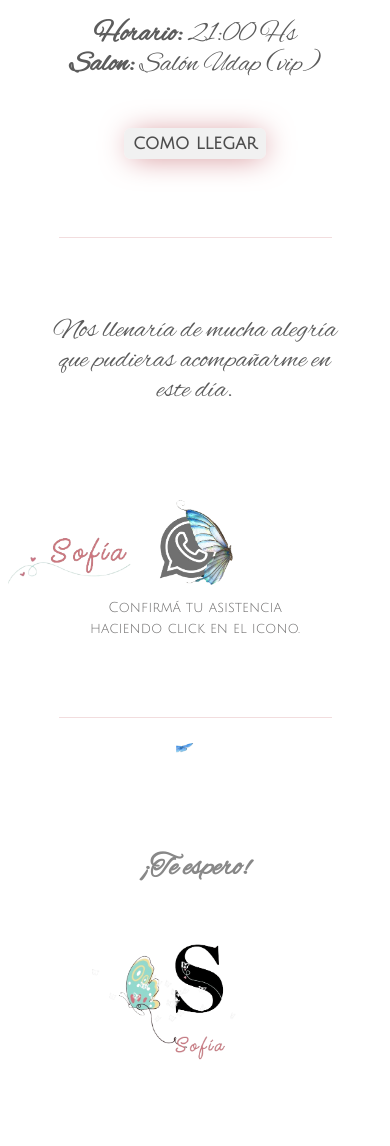
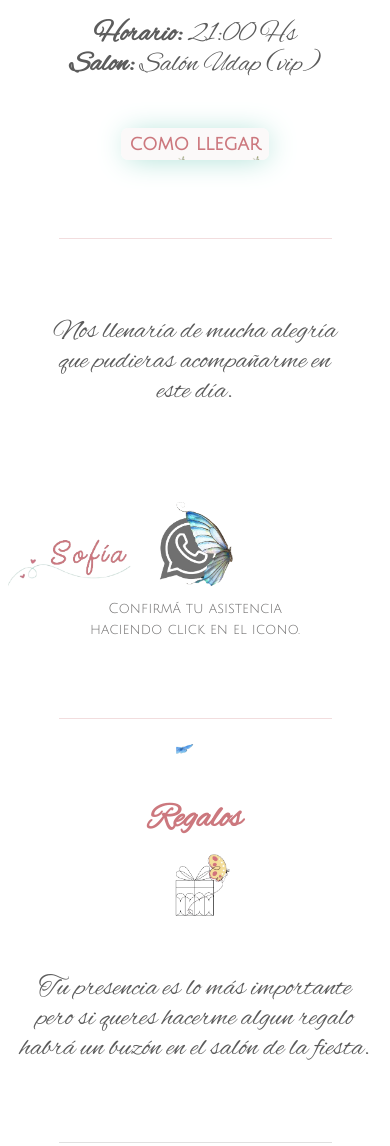
Before and after one commit to Invdigitales/los15deSofi, a plain HTML site: page index.html in a window 390 px wide. Shown: the part 1200-2346 px from the top of the page. Drawn offline with nearby package versions, Linux system fonts and the light colour scheme; some packages are replaced by stand-ins of ours; a script that the page names is missing; a web font is replaced by a local one.

Commit message:
finaltres

```diff
--- a/index.html
+++ b/index.html
@@ -109,7 +109,7 @@
 <p class="parrafo2"><b>Horario:</b> 21:00 Hs <br> <b>Salon:</b> Salón Udap (vip)</p>
 
 <div class="contenedor-mapa">
-  <button class="css-button-arrow--sand" id="btn"><b>como llegar</b></button>
+  <button class="css-button-arrow--sand" id="btn">como llegar</button>
 </div>
 
 <hr class="linea2">
@@ -127,6 +127,17 @@
 <hr class="linea3">
 
   <img class="mari_azul" src="./imagenes/azul.gif" alt=""></a>
+
+
+<p class="parrafo5"><b>Regalos</b> </p>
+<img class="regalos" src="./imagenes/regalos.png" alt="">
+<p class="parrafo6">Tu presencia es lo más importante <br> pero si queres hacerme algun regalo <br> habrá un buzón en el salón de la fiesta.</p>
+
+<hr class="linea4">
+
+
+
+
 
 <h6 class="esperamos"><b>¡Te espero!</b></h6>
 <img class="final" src="./imagenes/final.png" alt="">
--- a/style.css
+++ b/style.css
@@ -116,19 +116,19 @@ margin-left: 68%;
 
   .css-button-arrow--sand {
     padding: 2px 9px;
-    font-size: 18px;
-    font-weight: 1200;
+    font-size: 19px;
+    font-weight: bold;
     border: none;
-    color: rgb(77, 77, 77);
-    background-color: #e8e8e89d;
+    color: #CC787E;
+    background-color: #f9f6f69d;
     border-radius: 7px;
-    box-shadow: 2px 2px 30px -5px #CC787E;
+    box-shadow: 2px 2px 30px -5px #96D8CB;
     cursor: pointer;
     margin-top: 8%;
     background-size: 50%;
     font-family: 'Julius Sans One', sans-serif;
     background-image: url(./imagenes/493384_355fc.gif);
-    background-size: 80%;
+    background-size: 50%;
 
   }
 
@@ -179,6 +179,34 @@ margin-left: 68%;
   width: 70%;
  margin-left: 15%;
  margin-top: 20%;
+}
+.linea4{
+  color: #CC787E;
+  width: 70%;
+ margin-left: 15%;
+ margin-top: 20%;
+}
+
+.parrafo5{
+  text-align: center;
+  font-family: 'Alex Brush', cursive;
+     font-size: 35px;
+     color: #CC787E;
+     margin-top: 5%;
+}
+.regalos{
+  width: 17%;
+ margin-left:42%;
+ margin-top: -5%;
+}
+
+.parrafo6{
+  text-align: center;
+  font-family: 'Alex Brush', cursive;
+     font-size: 28px;
+     color: #5c5c5c;
+     line-height: 30px;
+     margin-top: 10%;
 }
   .boton3{
     padding: 4px 9px;
```
Also changed, not shown: imagenes/regalos.png (added).
